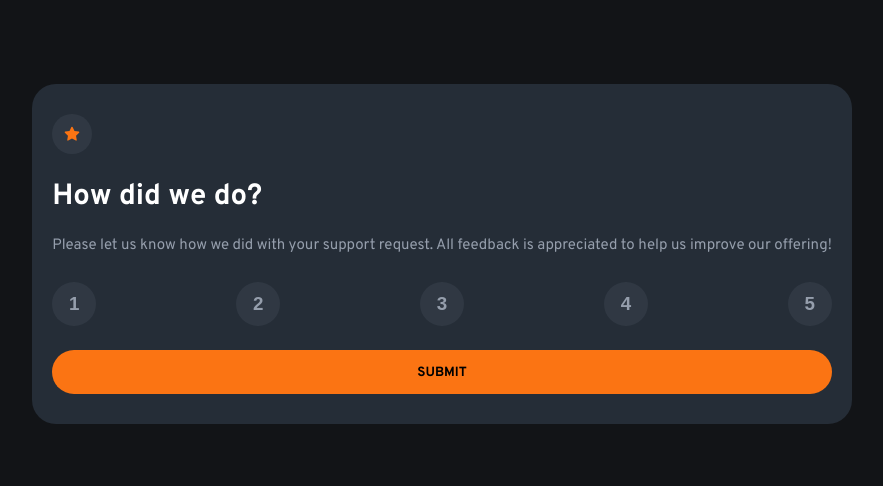
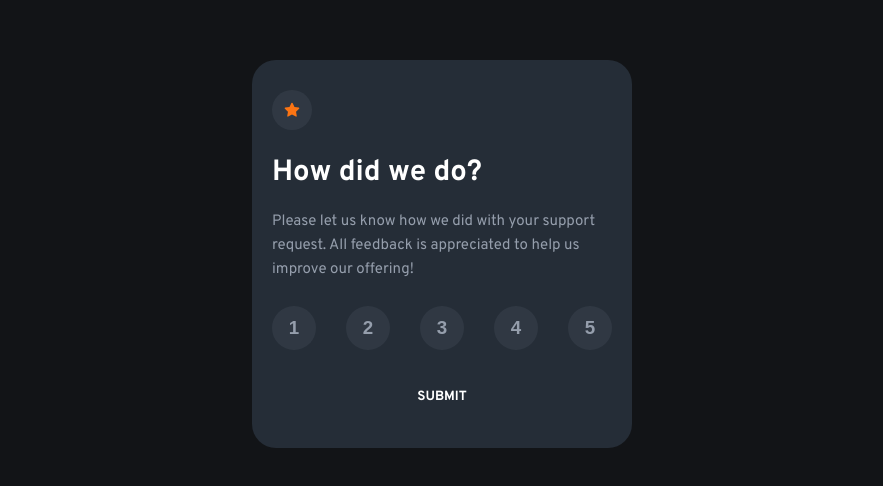
Before and after one commit to angel-serrato/frontend-interactive-rating-component, a React (Vite) app: page / in a window 1280 px wide. Shown: the part 146-632 px from the top of the page, without its empty margins (198-1081 px from the left). Built offline with nearby package versions, Linux system fonts and the light colour scheme.

Commit message:
feat(Interactive.css): add style for desktop, docs(readme): update readme information

```diff
--- a/src/Interactive.css
+++ b/src/Interactive.css
@@ -98,6 +98,12 @@
     background-color: var(--white);
 }
 
+.rating__submit:disabled {
+    background-color: var(--grey-700);
+    cursor: not-allowed;
+    color: var(--grey-400);
+}
+
 /* Second page */
 
 .rating__card--thank-you {
@@ -134,3 +140,24 @@
     width: 120px;
     margin-bottom: 1.5rem;
 }
+
+/* Media queries */
+
+/* Extra small devices (phones, 600px and down) */
+@media only screen and (min-width: 576px) {
+    .rating {
+        max-width: 380px;
+    }
+}
+
+/* Small devices (portrait tablets and large phones, 600px and up) */
+@media only screen and (min-width: 768px) {}
+
+/* Medium devices (landscape tablets, 768px and up) */
+@media only screen and (min-width: 992px) {}
+
+/* Large devices (laptops/desktops, 992px and up) */
+@media only screen and (min-width: 1200px) {}
+
+/* Extra large devices (large laptops and desktops, 1200px and up) */
+@media only screen and (min-width: 1400px) {}
--- a/src/Interactive.jsx
+++ b/src/Interactive.jsx
@@ -41,7 +41,7 @@ function Interactive() {
               </button>
             ))}
           </div>
-          <button className="rating__submit" onClick={handleSubmit}>
+          <button className="rating__submit" onClick={handleSubmit} disabled={rating === null}>
             Submit
           </button>
         </div>
```
Also changed, not shown: 1 other file (tests, documents, lock files or other folders).
